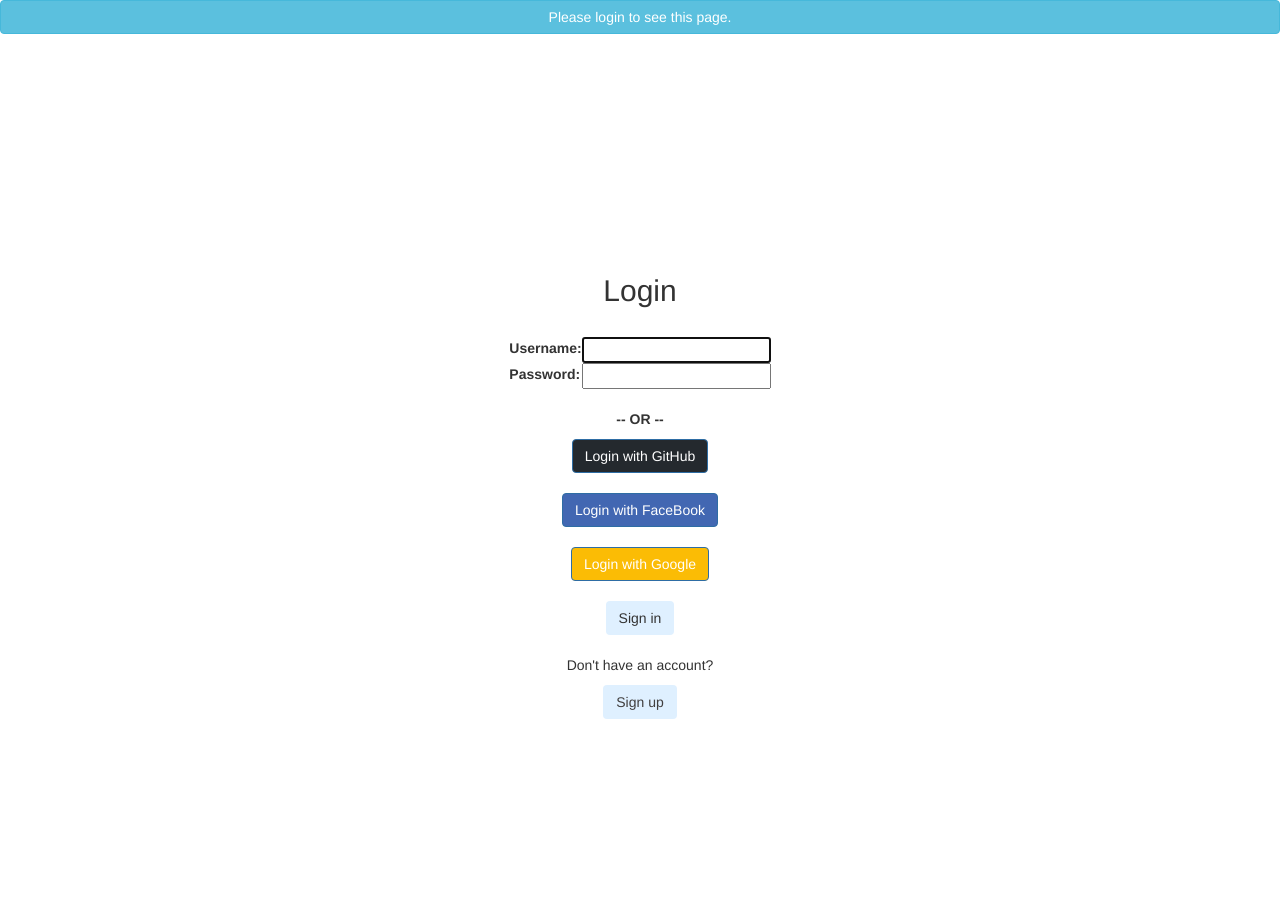
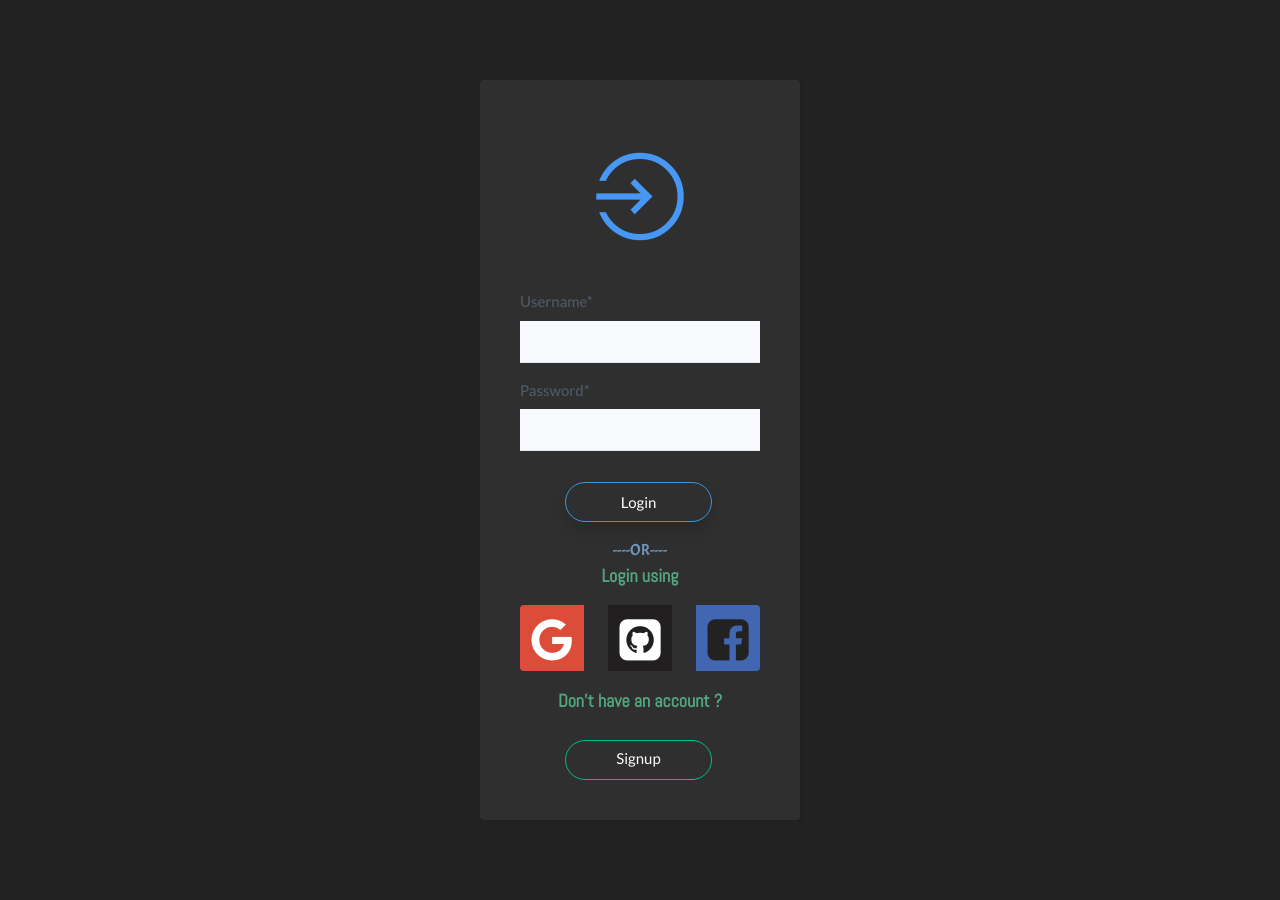
Before and after one commit to kumanik/InterviewResponseForum, a Django app: page /accounts/login/?next=/company/add in a window 1280 px wide. Before the commit the page ends 719 px from the top, so only its background shows below. Run offline with Django 3.2, Linux system fonts and the light colour scheme; some libraries are stand-ins or nearby versions.

Commit message:
Changed accounts' templates

```diff
--- a/InterviewResponseForum/settings.py
+++ b/InterviewResponseForum/settings.py
@@ -133,6 +133,10 @@ USE_TZ = True
 # https://docs.djangoproject.com/en/3.0/howto/static-files/
 
 STATIC_URL = '/static/'
+STATIC_ROOT = '/static/'
+STATICFILES_DIRS = (
+    os.path.join(BASE_DIR, "static"),
+)
 
 LOGIN_URL = 'login'
 LOGOUT_URL = 'logout'
--- a/responseForum/templates/responseForum/responseForm.html
+++ b/responseForum/templates/responseForum/responseForm.html
@@ -54,7 +54,7 @@
                 {% csrf_token %}
                 <p class="text-left" style="font-size: 18px;">Company's name</p>
                 {{ form.company|as_crispy_field }}
-                <button href="{% url 'add_company' %}" class="btn btn-light btn-sm action-button rounded-pill" type="button" style="margin: 0px 20px 20px;background-color: rgba(153,153,153,0);">Add Company</button>
+                <a href="{% url 'add_company' %}" class="btn btn-light btn-sm action-button rounded-pill" type="button" style="margin: 0px 20px 20px;background-color: rgba(153,153,153,0);">Add Company</a>
                 <p class="text-left" style="font-size: 18px;">Job Profile</p>
                 {{ form.profile|as_crispy_field }}
                 <p class="text-left" style="font-size: 18px;">Rounds in the interview</p>
--- /dev/null
+++ b/static/css/Login-Form-Clean.css
@@ -0,0 +1,67 @@
+.login-clean {
+  background: #f1f7fc;
+  padding: 80px 0;
+}
+
+.login-clean form {
+  max-width: 320px;
+  width: 90%;
+  margin: 0 auto;
+  background-color: #ffffff;
+  padding: 40px;
+  border-radius: 4px;
+  color: #505e6c;
+  box-shadow: 1px 1px 5px rgba(0,0,0,0.1);
+}
+
+.login-clean .illustration {
+  text-align: center;
+  padding: 0 0 20px;
+  font-size: 100px;
+  color: rgb(244,71,107);
+}
+
+.login-clean form .form-control {
+  background: #f7f9fc;
+  border: none;
+  border-bottom: 1px solid #dfe7f1;
+  border-radius: 0;
+  box-shadow: none;
+  outline: none;
+  color: inherit;
+  text-indent: 8px;
+  height: 42px;
+}
+
+.login-clean form .btn-primary {
+  background: #f4476b;
+  border: none;
+  border-radius: 4px;
+  padding: 11px;
+  box-shadow: none;
+  margin-top: 26px;
+  text-shadow: none;
+  outline: none !important;
+}
+
+.login-clean form .btn-primary:hover, .login-clean form .btn-primary:active {
+  background: #eb3b60;
+}
+
+.login-clean form .btn-primary:active {
+  transform: translateY(1px);
+}
+
+.login-clean form .forgot {
+  display: block;
+  text-align: center;
+  font-size: 12px;
+  color: #6f7a85;
+  opacity: 0.9;
+  text-decoration: none;
+}
+
+.login-clean form .forgot:hover, .login-clean form .forgot:active {
+  opacity: 1;
+  text-decoration: none;
+}
--- a/templates/registration/login.html
+++ b/templates/registration/login.html
@@ -1,59 +1,44 @@
-{% block content %}
 <!DOCTYPE html>
-<html lang="en">
+<html>
+{% load crispy_forms_tags %}
+{% load static %}
 <head>
-    <meta charset="UTF-8">
-    <meta name="viewport" content="width=device-width, initial-scale=1.0">
-    <link rel="stylesheet" href="https://maxcdn.bootstrapcdn.com/bootstrap/3.4.1/css/bootstrap.min.css">
-    <title>Login</title>
+    <meta charset="utf-8">
+    <meta name="viewport" content="width=device-width, initial-scale=1.0, shrink-to-fit=no">
+    <title>Login  -  Interview Response Forum</title>
+    <link rel="stylesheet" href="https://maxcdn.bootstrapcdn.com/bootswatch/4.4.1/darkly/bootstrap.min.css">
+    <link rel="stylesheet" href="https://fonts.googleapis.com/css?family=Lato:400,700,400italic">
+    <link rel="stylesheet" href="https://fonts.googleapis.com/css?family=Abel">
+    <link rel="stylesheet" href="https://fonts.googleapis.com/css?family=Acme">
+    <link rel="stylesheet" href="https://cdnjs.cloudflare.com/ajax/libs/font-awesome/4.7.0/css/font-awesome.min.css">
+    <link rel="stylesheet" href="https://cdnjs.cloudflare.com/ajax/libs/ionicons/2.0.1/css/ionicons.min.css">
+    <link rel="stylesheet" href="{% static 'css/Login-Form-Clean.css' %}">
+    <link rel="stylesheet" href="{% static 'css/styles.css' %}">
 </head>
 
-
-  {% if form.errors %}
-      <div class="alert alert-danger" style="text-align:center;width:100%" >Your username and password didn't match. Please try again.</div>
-  {% endif %}
-
-  {% if next %}
-      {% if user.is_authenticated %}
-      <div class="btn btn-danger" style="text-align:center; width:100%" >Your account doesn't have access to this page. To proceed,
-        please login with an account that has access.</div>
-      {% else %}
-      <div class="btn btn-info" style="text-align:center; width:100%" >Please login to see this page.</div>
-  {% endif %}
-
-  {% endif %}
-  <br><br><br><br><br><br><br><br><br><br><br><br>
-  <div align="center">
-    <h2>Login</h2>
-    <br>
-    <form method="post" action="{% url 'login' %}">
-      {% csrf_token %}
-      <table align="center">
-        <tr>
-          <td>{{ form.username.label_tag }}</td>
-          <td>{{ form.username }}</td>
-        </tr>
-        <tr>
-          <td>{{ form.password.label_tag }}</td>
-          <td>{{ form.password }}</td>
-        </tr>
-      </table>
-      <br>
-      <p><strong>-- OR --</strong></p>
-      <a class="btn btn-primary" style="background-color: #24292e;" href="{% url 'social:begin' 'github' %}">Login with GitHub</a><br>
-      <br>
-      <a class="btn btn-primary" style="background-color: #4267B2;" href="{% url 'social:begin' 'facebook' %}">Login with FaceBook</a><br>
-      <br>
-      <a class="btn btn-primary" style="background-color: #FBBC05;" href="/oauth/login/google-oauth2/">Login with Google</a><br>
-      <br>
-      <button class="btn btn-outline-primary" style="background-color: rgb(223, 240, 255);" type="submit">Sign in</button>
-      <input type="hidden" name="next" value="{{ next }}" />
-      <br>
-      <br>
-      <p>Don't have an account?</p>
-      <a  style="color: rgb(65, 63, 63); background-color: rgb(223, 240, 255);" class="btn btn-outline-primary" href="{% url 'register'  %}">Sign up</a>
-    </form>
-  </div>
+<body>
+    <div class="login-clean" style="color: rgba(255,255,255,0);background-color: rgb(34,34,34);">
+        <form method="post" style="background-color: rgb(47,47,47);">
+            <h2 class="sr-only">Login Form</h2>
+            <div class="illustration"><i class="icon ion-log-in" style="color: rgb(71,151,244);"></i></div>
+            {% csrf_token %}
+            {{ form|crispy }}
+            <div class="form-group text-success" style="padding: 0px;">
+                <button class="btn btn-info border rounded-circle border-info shadow rounded-pill" type="submit" style="margin: 15px 45px 0px;height: 40px;width: 147px;background-color: rgba(51,109,179,0);">Login</button>
+            </div>
+            <p class="text-center" style="color: rgb(111,150,188);font-size: 16px;font-family: Acme, sans-serif;font-weight: 500;margin: 0px 0px 0px;">----OR----</p>
+            <p class="text-center" style="color: rgb(84,166,127);font-family: Abel, sans-serif;font-size: 18px;font-weight: 600;">Login using</p>
+            <div class="btn-group" role="group" style="margin: 0px 0px 16px;">
+                <a class="btn btn-primary text-center" role="button" style="margin: 0px;width: 64px;height: 66px;background-color: #dd4b39;" href="/oauth/login/google-oauth2/" target="_parent"><i class="fa fa-google border-primary" style="font-size: 48px;"></i></a>
+                <a class="btn btn-primary text-center" role="button" style="margin: 0px 24px 0px;width: 64px;height: 66px;background-color: #211f1f;" href="{% url 'social:begin' 'github' %}" ><i class="fa fa-github-square" style="font-size: 48px;"></i></a>
+                <a class="btn btn-primary text-center" role="button" style="margin: 0px;width: 64px;height: 66px;background-color: #4267B2;"href="{% url 'social:begin' 'facebook' %}" ><i class="fa fa-facebook-square" style="font-size: 48px;color: rgb(34,34,34);"></i></a>
+            </div>
+            <p
+                class="text-center" style="color: rgb(84,166,127);font-family: Abel, sans-serif;font-size: 18px;font-weight: 600;">Don't have an account ?</p><a href="{% url 'register' %}" class="btn btn-success rounded-pill" type="button" style="margin: 10px 45px 0px;height: 40px;width: 147px;background-color: rgb(255,255,255,0);">Signup</a>
+            </form>
+    </div>
+    <script src="https://cdnjs.cloudflare.com/ajax/libs/jquery/3.4.1/jquery.min.js"></script>
+    <script src="https://cdnjs.cloudflare.com/ajax/libs/twitter-bootstrap/4.4.1/js/bootstrap.bundle.min.js"></script>
+</body>
 
 </html>
-{% endblock %}
```
Also changed, not shown: accounts/forms.py (+25 -7 lines), templates/registration/logged_out.html (+28 -16 lines), templates/registration/signup.html (+30 -37 lines), db.sqlite3, static/css/styles.css (added), static/images/home_page.png, 1 other file.
